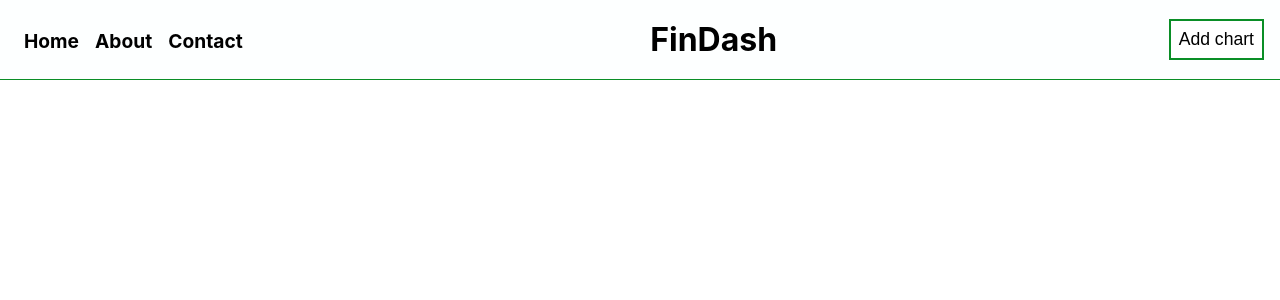
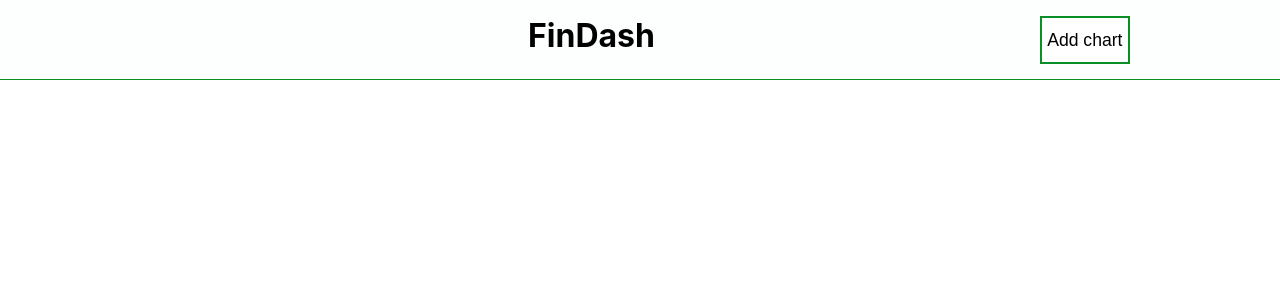
Before and after one commit to Thorl/fin-dash, a React (Create React App) app: page / in a window 1280 px wide. Shown: the top 300 px of the page. Built offline with nearby package versions, Linux system fonts and the light colour scheme.

Commit message:
Added function removeChartHandler to remove charts. Removed the navigation links from the header.

```diff
--- a/package.json
+++ b/package.json
@@ -12,6 +12,7 @@
     "react": "^17.0.2",
     "react-dom": "^17.0.2",
     "react-scripts": "4.0.3",
+    "uuid": "^8.3.2",
     "web-vitals": "^1.1.1"
   },
   "scripts": {
--- a/src/AlphaVantage/AlphaVantage.js
+++ b/src/AlphaVantage/AlphaVantage.js
@@ -9,8 +9,6 @@ const getStockSymbols = async (searchQuery) => {
       throw new Error("Something went wrong!");
     }
     const data = await response.json();
-
-    console.log(data);
 
     const loadedStocks = [...data.bestMatches];
 
@@ -38,10 +36,10 @@ const getStockCandles = async (stockSymbol) => {
         const formatDate = key.split("-");
         return [
           Date.UTC(formatDate[0], formatDate[1] - 1, formatDate[2]),
-          parseInt(timeseriesData[key]["1. open"]),
-          parseInt(timeseriesData[key]["2. high"]),
-          parseInt(timeseriesData[key]["3. low"]),
-          parseInt(timeseriesData[key]["4. close"]),
+          +timeseriesData[key]["1. open"],
+          +timeseriesData[key]["2. high"],
+          +timeseriesData[key]["3. low"],
+          +timeseriesData[key]["4. close"],
         ];
       });
     return reformattedData;
--- a/src/App.js
+++ b/src/App.js
@@ -1,4 +1,4 @@
-import { useState, useCallback } from "react";
+import { useState } from "react";
 import Header from "./components/Header/Header";
 import Dashboard from "./components/Dashboard/Dashboard";
 import Modal from "./components/Modal/Modal";
@@ -8,18 +8,26 @@ function App() {
 
   const [charts, setCharts] = useState([]);
 
-  console.log(charts);
-
   const addChartHandler = (newChart) => {
     setCharts((previousCharts) => {
       return [...previousCharts, newChart];
     });
   };
 
+  const removeChartHandler = (chartId) => {
+    setCharts((previousCharts) => {
+      const updatedCharts = charts.filter((chart) => chart.id !== chartId);
+      return updatedCharts;
+    });
+  };
+
   return (
     <>
       <Header toggleModal={setShow} />
-      <Dashboard selectedCharts={charts && charts} />
+      <Dashboard
+        selectedCharts={charts && charts}
+        onRemoveChart={removeChartHandler}
+      />
       <Modal show={show} onClose={setShow} onAddChart={addChartHandler} />
     </>
   );
--- a/src/Highcharts/HighchartsConfig.js
+++ b/src/Highcharts/HighchartsConfig.js
@@ -11,7 +11,7 @@ const HighchartsConfig = {
     borderWidth: 1,
     borderColor: "#0a8e26",
     height: 500,
-    width: 599,
+    width: 699,
   },
   rangeSelector: {
     buttons: [
--- a/src/components/Dashboard/Dashboard.js
+++ b/src/components/Dashboard/Dashboard.js
@@ -7,8 +7,10 @@ const Dashboard = (props) => {
       {props.selectedCharts.map((item, index) => (
         <DashboardItem
           key={index}
+          id={item.id}
           name={item.name}
           data={item.stockCandleData}
+          onRemoveChart={props.onRemoveChart}
         />
       ))}
     </div>
--- a/src/components/Dashboard/DashboardItem.css
+++ b/src/components/Dashboard/DashboardItem.css
@@ -2,12 +2,51 @@
   display: flex;
   justify-content: center;
   align-items: center;
-  border: #ccc 1px solid;
-  background: #f4f4f4;
+  background: inherit;
   font-size: 1.3rem;
   font-weight: bold;
   height: 500px;
-  width: 600px;
+  width: 730px;
+}
+
+/* Make dashboard-item div align properly behind Highchart chart. Add background and border to
+  dashboard-item to see how it looks. */
+
+.close {
+  color: #fff;
+  border: 1px solid #0a8e26;
+  position: relative;
+  background-color: #fff;
+  top: -248px;
+  left: 705px;
+  height: 20px;
+  width: 20px;
+  border-radius: 50%;
+  z-index: 10;
+  cursor: pointer;
+}
+
+.close::before {
+  content: " ";
+  position: absolute;
+  display: block;
+  background-color: #222;
+  width: 2px;
+  left: 8px;
+  top: 3px;
+  bottom: 3px;
+  transform: rotate(45deg);
+}
+.close::after {
+  content: " ";
+  position: absolute;
+  display: block;
+  background-color: #222;
+  height: 2px;
+  top: 8px;
+  left: 3px;
+  right: 3px;
+  transform: rotate(45deg);
 }
 
 .chart-style {
--- a/src/components/Dashboard/DashboardItem.js
+++ b/src/components/Dashboard/DashboardItem.js
@@ -4,6 +4,10 @@ import HighchartsConfig from "../../Highcharts/HighchartsConfig";
 import "./DashboardItem.css";
 
 const DashboardItem = (props) => {
+  const removeHandler = () => {
+    props.onRemoveChart(props.id);
+  };
+
   const options = {
     title: {
       text: props.name,
@@ -22,6 +26,7 @@ const DashboardItem = (props) => {
 
   return (
     <div class="dashboard-item">
+      <button type="button" className="close" onClick={removeHandler}></button>
       <HighchartsReact
         highcharts={Highcharts}
         constructorType={"stockChart"}
--- a/src/components/Header/Header.css
+++ b/src/components/Header/Header.css
@@ -1,8 +1,7 @@
 header {
-  display: flex;
-  align-items: center;
-  justify-content: space-between;
-  text-align: center;
+  display: grid;
+  grid-template-columns: 80vw 7vw;
+  grid-template-rows: 1fr;
   padding: 0 1rem 0 1rem;
   margin-bottom: 1rem;
   height: 5rem;
@@ -12,32 +11,17 @@ header {
 }
 
 header button {
+  text-align: center;
   text-decoration: none;
   cursor: pointer;
   font-size: 1.1rem;
+  height: 3rem;
+  margin-top: 1rem;
   border: 0.15rem solid #0a8e26;
   background-color: #ffff;
-  padding: 0.5rem;
 }
 
-.link {
-  font-size: 1.2rem;
-  border-bottom: 0px solid white;
-  transition: all 0.5s ease-in-out;
+header h1 {
+  margin-left: 50%;
+  padding-top: 1rem;
 }
-
-.link:hover {
-  border-bottom: 1px solid #0a8e26;
-}
-
-#page-nav {
-  display: flex;
-  align-items: center;
-  justify-content: center;
-  text-align: center;
-  padding-left: 0.5rem;
-}
-
-#page-nav h2 {
-  padding-right: 1rem;
-}
--- a/src/components/Header/Header.js
+++ b/src/components/Header/Header.js
@@ -4,24 +4,11 @@ const Header = (props) => {
   const toggleModalHandler = () => {
     props.toggleModal(true);
   };
-
+  // Fix styling of header
   return (
     <header>
-      <div id="page-nav">
-        <h2>
-          <a class="link">Home</a>
-        </h2>
-        <h2>
-          <a class="link">About</a>
-        </h2>
-        <h2>
-          <a class="link">Contact</a>
-        </h2>
-      </div>
       <h1>FinDash</h1>
-      <button class="header-item" onClick={toggleModalHandler}>
-        Add chart
-      </button>
+      <button onClick={toggleModalHandler}>Add chart</button>
     </header>
   );
 };
--- a/src/components/Modal/Modal.css
+++ b/src/components/Modal/Modal.css
@@ -61,6 +61,10 @@
   border-bottom: 0.1rem solid #eee;
 }
 
+button {
+  cursor: pointer;
+}
+
 .modal-search-field {
   margin: 0 0.5rem 0 0.5rem;
 }
--- a/src/components/SearchFunction/SearchResult.js
+++ b/src/components/SearchFunction/SearchResult.js
@@ -1,12 +1,18 @@
 import { getStockCandles } from "../../AlphaVantage/AlphaVantage";
+import { v4 as uuid } from "uuid";
+import { useCallback } from "react";
 import "./SearchResult.css";
 
 const SearchResult = (props) => {
-  const fetchStockCandles = async () => {
+  const fetchStockCandles = useCallback(async () => {
     const data = await getStockCandles(props.symbol);
     console.log(data);
-    return props.onAddChart({ name: props.name, stockCandleData: data });
-  };
+    return props.onAddChart({
+      id: uuid(),
+      name: props.name,
+      stockCandleData: data,
+    });
+  }, [props]);
 
   return (
     <div class="search-result">
```
Also changed, not shown: 1 other file (tests, documents, lock files or other folders).
